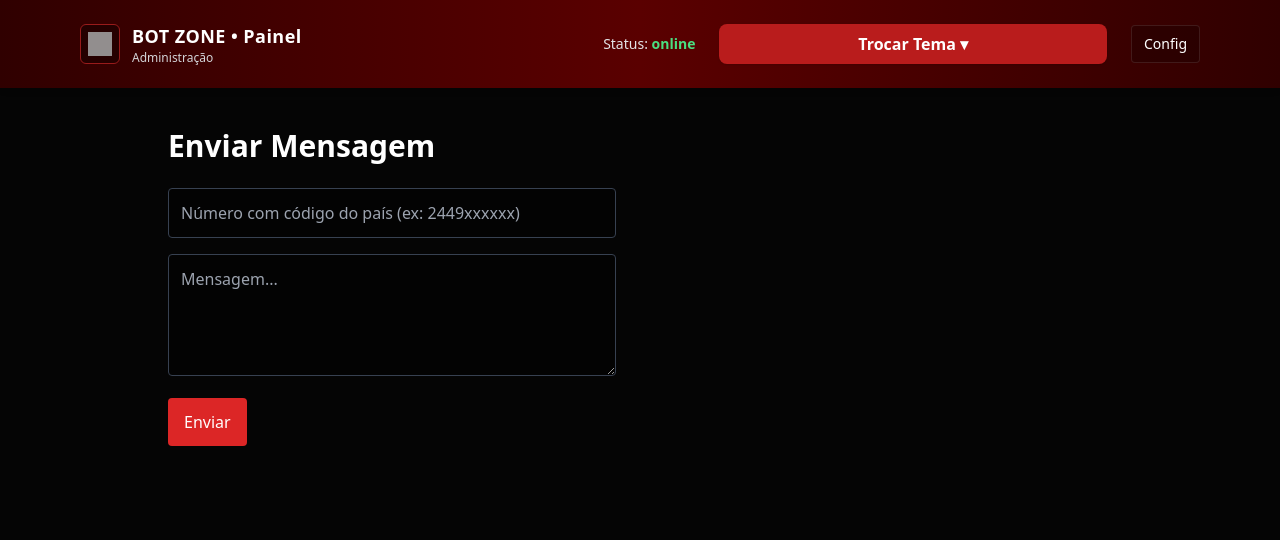
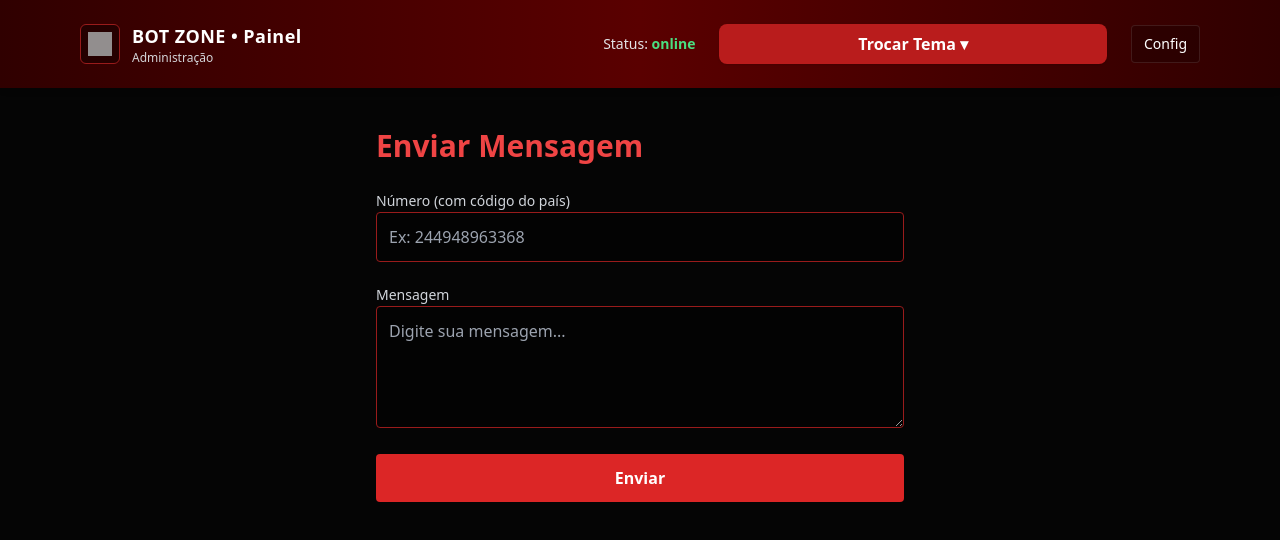
Before and after one commit to rubensilver/uchiha-site, a Next.js app: page /admin/send in a window 1280 px wide. Shown: the top 540 px of the page. Built offline with nearby package versions, Linux system fonts and the light colour scheme; no server answers; grey boxes are pictures that could not be loaded.

Commit message:
Update page.tsx

```diff
--- a/app/admin/send/page.tsx
+++ b/app/admin/send/page.tsx
@@ -1,66 +1,86 @@
-"use client"
-import { useState } from "react"
+"use client";
+
+import { useState } from "react";
 
 export default function SendPage() {
-  const [number, setNumber] = useState("")
-  const [message, setMessage] = useState("")
-  const [status, setStatus] = useState("")
+  const [number, setNumber] = useState("");
+  const [message, setMessage] = useState("");
+  const [loading, setLoading] = useState(false);
+  const [status, setStatus] = useState("");
 
   const handleSend = async (e: any) => {
-    e.preventDefault()
-    setStatus("Enviando...")
+    e.preventDefault();
+    setLoading(true);
+    setStatus("");
 
     try {
       const res = await fetch("/api/send", {
         method: "POST",
         headers: { "Content-Type": "application/json" },
-        body: JSON.stringify({ number, message })
-      })
+        body: JSON.stringify({ to: number, message }),
+      });
 
-      const data = await res.json()
+      const data = await res.json();
 
       if (res.ok) {
-        setStatus("Mensagem enviada! ✔️")
+        setStatus("✔ Mensagem enviada com sucesso!");
+        setNumber("");
+        setMessage("");
       } else {
-        setStatus("Erro: " + data.error)
+        setStatus("❌ Erro: " + data.error);
       }
-    } catch (err) {
-      setStatus("Falha ao conectar ao servidor.")
-    }
+    } catch (e) {
+      setStatus("❌ Falha ao conectar ao servidor.");
     }
 
+    setLoading(false);
+  };
+
   return (
-    <div className="text-white p-6">
-      <h1 className="text-3xl font-bold mb-6">Enviar Mensagem</h1>
+    <div className="p-6 max-w-xl mx-auto text-white">
+      <h1 className="text-3xl font-bold mb-6 text-red-500">
+        Enviar Mensagem
+      </h1>
 
-      <form onSubmit={handleSend} className="space-y-4 max-w-md">
+      <form onSubmit={handleSend} className="space-y-5">
+        <div>
+          <label className="text-sm text-gray-300">Número (com código do país)</label>
           <input
-          className="w-full p-3 rounded bg-black/40 border border-gray-700"
+            className="w-full p-3 rounded bg-black/40 border border-red-800 focus:ring-2 focus:ring-red-600 outline-none transition"
             type="text"
-          placeholder="Número com código do país (ex: 2449xxxxxx)"
+            placeholder="Ex: 244948963368"
             value={number}
             onChange={(e) => setNumber(e.target.value)}
             required
           />
+        </div>
 
+        <div>
+          <label className="text-sm text-gray-300">Mensagem</label>
           <textarea
-          className="w-full p-3 rounded bg-black/40 border border-gray-700"
-          placeholder="Mensagem..."
+            className="w-full p-3 rounded bg-black/40 border border-red-800 focus:ring-2 focus:ring-red-600 outline-none transition"
             rows={4}
+            placeholder="Digite sua mensagem..."
             value={message}
             onChange={(e) => setMessage(e.target.value)}
             required
           />
+        </div>
 
         <button
-          className="px-4 py-3 rounded bg-red-600 hover:bg-red-700 transition"
           type="submit"
+          disabled={loading}
+          className="w-full py-3 rounded bg-red-600 hover:bg-red-700 transition font-semibold disabled:bg-red-900"
         >
-          Enviar
+          {loading ? "Enviando..." : "Enviar"}
         </button>
+      </form>
 
-        {status && <p className="mt-3 text-gray-300">{status}</p>}
-      </form>
+      {status && (
+        <p className="mt-4 text-center text-lg font-medium">
+          {status}
+        </p>
+      )}
     </div>
-  )
+  );
 }
```
Lines whose indentation alone changed are shown as unchanged.
